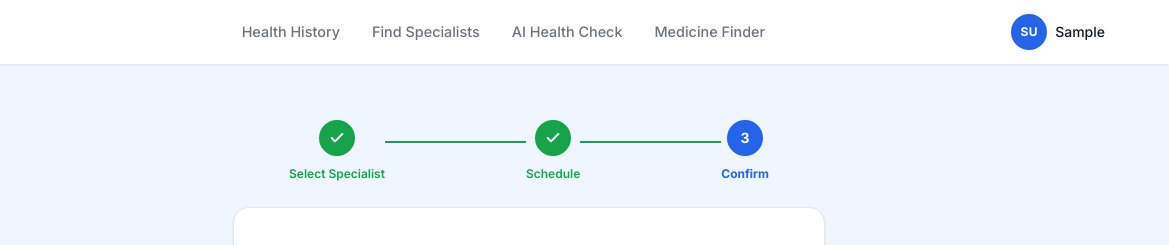
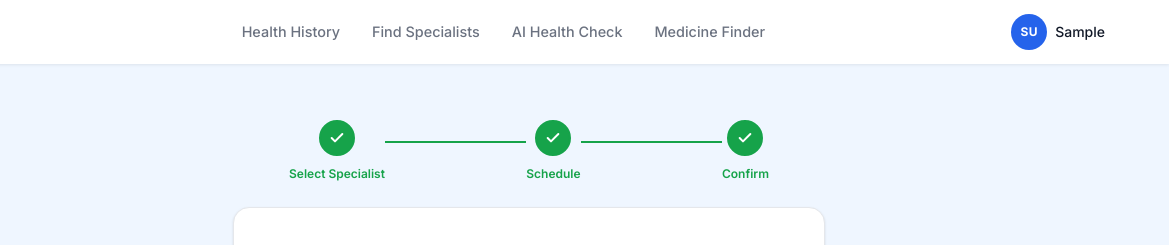
Before and after one commit to fahim-shahriar-alif/MediScan, a plain HTML site: page pages/appointment-confirmed.html in a window 1280 px wide. Shown: the top 245 px of the page, 111-1280 px from the left. Drawn offline with Linux system fonts and the light colour scheme; no server answers; sample sign-in values are in the browser's storage.

Commit message:
fix: mark all 3 steps as completed on appointment confirmed page

```diff
--- a/pages/appointment-confirmed.html
+++ b/pages/appointment-confirmed.html
@@ -90,7 +90,7 @@
     import { renderStepIndicator } from '../js/nav.js';
 
     requireAuth();
-    renderStepIndicator('#step-indicator', ['Select Specialist', 'Schedule', 'Confirm'], 3);
+    renderStepIndicator('#step-indicator', ['Select Specialist', 'Schedule', 'Confirm'], 4);
 
     const confNum = loadData('confirmationNumber');
     const appt = loadData('appointmentDetails');
```
